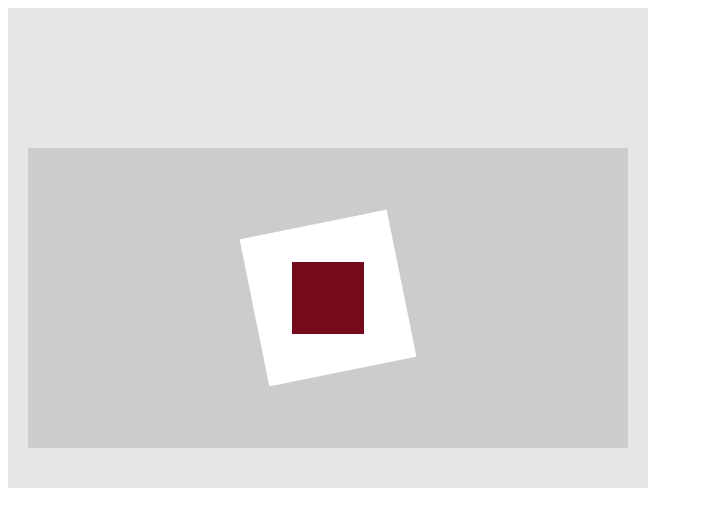
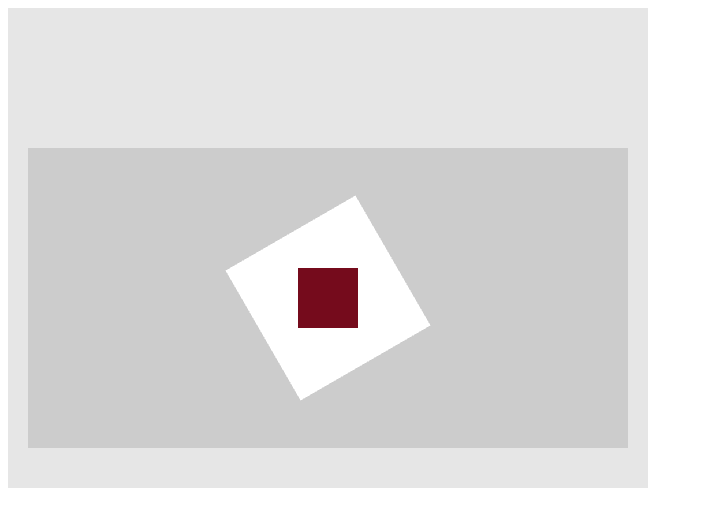
Before and after one commit to diegof59/2D_game_engine, a website: page index.html in a window 1280 px wide. Shown: the whole page, without its empty margins (0-703 px from the left). Drawn offline with Linux system fonts and the light colour scheme.

Commit message:
Ch4: The scene file project. We now load the objects and cameras from a scene XML file. The game and its loop are initialized after loading the resources.

```diff
--- /dev/null
+++ b/assets/scene.xml
@@ -0,0 +1,11 @@
+<MyGameLevel>
+<!-- cameras -->
+<!-- Viewport: x, y, w, h -->
+<Camera CenterX="20" CenterY="60" Width="20"
+        Viewport="20 40 600 300"
+        BgColor="0.8 0.8 0.8 1.0"
+/>
+  <!-- Squares Rotation is in degree -->
+  <Square PosX="20" PosY="60" Width="5" Height="5" Rotation="30" Color="1 1 1 1" />
+  <Square PosX="20" PosY="60" Width="2" Height="2" Rotation="0"  Color="0.46 0.042 0.11 1" />
+</MyGameLevel>
--- a/index.html
+++ b/index.html
@@ -17,6 +17,7 @@
   <script type="text/javascript" defer src="src/Engine/Transform.js"></script>
   <script type="text/javascript" defer src="src/Engine/Camera.js"></script>
   <script type="text/javascript" defer src="src/MyGame/MyGame.js"></script>
+  <script type="text/javascript" defer src="src/MyGame/Utils/SceneFileParser.js"></script>
 </head>
 <body onload="globEngine.Core.initEngineCore('GLCanvas', new MyGame());">
   <canvas id="GLCanvas" width="640" height="480">
--- a/src/Engine/Core/EngineCore.js
+++ b/src/Engine/Core/EngineCore.js
@@ -33,7 +33,7 @@ globEngine.Core = (function(){
   };
 
   const _startScene = (game) => {
-    game.init();
+    game.loadScene();
     globEngine.GameLoop.start(game);
   };
 
--- a/src/Engine/Core/GameLoop.js
+++ b/src/Engine/Core/GameLoop.js
@@ -17,16 +17,16 @@ globEngine.GameLoop = (function(){
   let mIsLoopRunning = false;
 
   // Reference to game logic
-  let mMyGame = null;
+  let mGame = null;
 
   let _runLoop = function() {
     if(mIsLoopRunning){
       /* Setup for next call to runLoop and update input
         Uses window.requestAnimationFrame to call runLoop
         each frame available. Uses .call() to call runLoop
-        with mMyGame as this object binded.
+        with mGame as this object binded.
       */
-      requestAnimationFrame(function() {_runLoop.call(mMyGame);});
+      requestAnimationFrame(function() {_runLoop.call(mGame);});
 
       /* Compute time passed since last runLoop was executed
         Updates lagTime adding the elapsedTime to current lagTime
@@ -54,9 +54,8 @@ globEngine.GameLoop = (function(){
     }
   };
 
-  let start = function(myGame) {
-    // Binds the game logic reference
-    mMyGame = myGame;
+  /* Starts the runLoop cycle */
+  let _startLoop = function() {
 
     // Starts frame timing
     mPreviousTime = Date.now();
@@ -66,7 +65,21 @@ globEngine.GameLoop = (function(){
     mIsLoopRunning = true;
 
     // Starts runLoop next frame available
-    requestAnimationFrame(function() {_runLoop.call(mMyGame);})
+    requestAnimationFrame(function() {_runLoop.call(mGame);})
+  };
+
+  /* Sets the game to initialize and the loop to star when all resources are loaded */
+  let start = function(game) {
+    // Binds the game
+    mGame = game;
+
+    // Registers loadComplete callback as game init and loop start
+    globEngine.ResourceMap.setLoadCompleteCallback(
+      () => {
+        mGame.init();
+        _startLoop();
+      }
+    )
   };
 
   let mPublic = { start };
--- a/src/MyGame/MyGame.js
+++ b/src/MyGame/MyGame.js
@@ -3,16 +3,28 @@
 /* The logic of the game */
 function MyGame(){
 
-  // Shader for drawing
-  this.mConstColorShader = null;
+  // Scene file
+  this.sceneFile = "assets/scene.xml";
+
   // Camera to view the scene
   this.mCamera = null;
 
   // Game objects
-  this.mWhiteSquare = null;
-  this.mBurgundySquare = null;
+  this.squareSet = [];
+}
 
-}
+/* Loads the scene from its file */
+MyGame.prototype.loadScene = function() {
+  globEngine.TextFileLoader.loadTextFile(
+    this.sceneFile,
+    globEngine.TextFileLoader.TextFileType.XMLFile
+  );
+};
+
+/* Unloads the scene when game finished */
+MyGame.prototype.unloadScene = function() {
+  globEngine.TextFileLoader.unloadTextFile(this.sceneFile);
+};
 
 /* Init the game state */
 MyGame.prototype.init = function(){
@@ -20,39 +32,14 @@ MyGame.prototype.init = function(){
   // Clear canvas to a  color
   globEngine.Core.clearCanvas([0.9, 0.9, 0.9, 1]);
 
-  // Create, load and compile the vertex and fragment shaders
-  // Shader path is relative to server root
-  this.mConstColorShader = globEngine.DefaultResources.getConstColorShader();
+  let sceneParser = new SceneFileParser(this.sceneFile);
 
-  // Setup the camera
-  this.mCamera = new Camera(
-    vec2.fromValues(20,60), // WC center
-    20, // WC width
-    [20,40,600,300] // Viewport [originX, originY, width, height]
-  );
+  // Parse and setup the camera
+  this.mCamera = sceneParser.parseCamera();
 
-  // sets the viewport bg to dark gray
-  this.mCamera.setBackgroundColor([0.8, 0.8, 0.8, 1]);
+  // Parse and setup the objects
+  sceneParser.parseSquares(this.squareSet);
 
-  // Create renderable white and burgundy squares
-  this.mWhiteSquare = new Renderable(this.mConstColorShader);
-  this.mWhiteSquare.setColor([1,1,1,1]);
-  this.mBurgundySquare = new Renderable(this.mConstColorShader);
-  this.mBurgundySquare.setColor([0.46,0.042,0.11,1]);
-
-  /* Init white square centered, 5x5 and rotate 0.2rad */
-  // Translates vertices to the left and up
-  this.mWhiteSquare.getTransform().setPosition(20,60);
-  // Rotates vertices by 0.2 radians
-  this.mWhiteSquare.getTransform().setRotationInRad(0.2);
-  // Scales by 1.2 in x and y
-  this.mWhiteSquare.getTransform().setScale(5,5);
-  /* Init burgundy square centered, 2.4x2.4  */
-  this.mBurgundySquare.getTransform().setPosition(20, 60);
-  this.mBurgundySquare.getTransform().setScale(2.4,2.4);
-
-  // Starts the game loop
-  globEngine.GameLoop.start(this);
 };
 
 /* Updates the game state */
@@ -61,7 +48,7 @@ MyGame.prototype.update = function() {
   // Move the white square like a wheel and pulse the burgundy one
 
   // Moving the white square
-  let whiteSqXform = this.mWhiteSquare.getTransform();
+  let whiteSqXform = this.squareSet[0].getTransform();
   let deltaX = 0.05;
 
   if(whiteSqXform.getXPos() > 30){
@@ -85,7 +72,7 @@ MyGame.prototype.update = function() {
   }
 
   // Pulse the burgundy square
-  let burgundySqXform = this.mBurgundySquare.getTransform();
+  let burgundySqXform = this.squareSet[1].getTransform();
 
   if(globEngine.Input.isKeyPressed(globEngine.Input.KEYS.Down)){
     if(burgundySqXform.getWidth() > 5){
@@ -103,9 +90,8 @@ MyGame.prototype.draw = function(){
   this.mCamera.setupViewProjection();
   let vpMatrix = this.mCamera.getVPMatrix();
 
-  // Draw the renderable square white square, with the transformations to apply
-  this.mWhiteSquare.draw(vpMatrix);
-
-  // Draw the renderable square burgundy square, with the transformations to apply
-  this.mBurgundySquare.draw(vpMatrix);
+  // Draw the renderable squares
+  for (let i = 0; i < this.squareSet.length; i++) {
+    this.squareSet[i].draw(vpMatrix);
+  }
 };
--- /dev/null
+++ b/src/MyGame/Utils/SceneFileParser.js
@@ -0,0 +1,67 @@
+"use strict";
+
+function SceneFileParser(sceneFilePath) {
+  this.mSceneXml = globEngine.ResourceMap.retrieveAsset(sceneFilePath);
+}
+
+SceneFileParser.prototype._getElem = function (tagElem) {
+
+  let element = this.mSceneXml.getElementsByTagName(tagElem);
+  if (element.length === 0) {
+    console.error("Warning: Level element:[" + tagElem + "]: is not found!");
+  }
+  return element;
+};
+
+SceneFileParser.prototype.parseCamera = function () {
+
+  let camElem = this._getElem("Camera");
+  let cx = Number(camElem[0].getAttribute("CenterX"));
+  let cy = Number(camElem[0].getAttribute("CenterY"));
+  let w = Number(camElem[0].getAttribute("Width"));
+  let viewport = camElem[0].getAttribute("Viewport").split(" ");
+  let bgColor = camElem[0].getAttribute("BgColor").split(" ");
+
+  for (let j = 0; j < 4; j++) {
+    bgColor[j] = Number(bgColor[j]);
+    viewport[j] = Number(viewport[j]);
+  }
+
+  let cam = new Camera(
+    vec2.fromValues(cx, cy),  // position of the camera
+    w,                        // width of camera
+    viewport                  // viewport (orgX, orgY, width, height)
+  );
+
+  cam.setBackgroundColor(bgColor);
+
+  return cam;
+};
+
+SceneFileParser.prototype.parseSquares = function (sqSet) {
+
+  let elem = this._getElem("Square");
+  let x, y, width, height, rotation, color, square;
+
+  for (let i = 0; i < elem.length; i++) {
+    x = Number(elem.item(i).attributes.getNamedItem("PosX").value);
+    y = Number(elem.item(i).attributes.getNamedItem("PosY").value);
+    width = Number(elem.item(i).attributes.getNamedItem("Width").value);
+    height = Number(elem.item(i).attributes.getNamedItem("Height").value);
+    rotation = Number(elem.item(i).attributes.getNamedItem("Rotation").value);
+    color = elem.item(i).attributes.getNamedItem("Color").value.split(" ");
+
+    square = new Renderable(globEngine.DefaultResources.getConstColorShader());
+
+    for (let j = 0; j < 4; j++) {
+      color[j] = Number(color[j]);
+    }
+
+    square.setColor(color);
+    square.getTransform().setPosition(x, y);
+    square.getTransform().setRotationInDegree(rotation); // In Degree
+    square.getTransform().setScale(width, height);
+
+    sqSet.push(square);
+  }
+};
```
